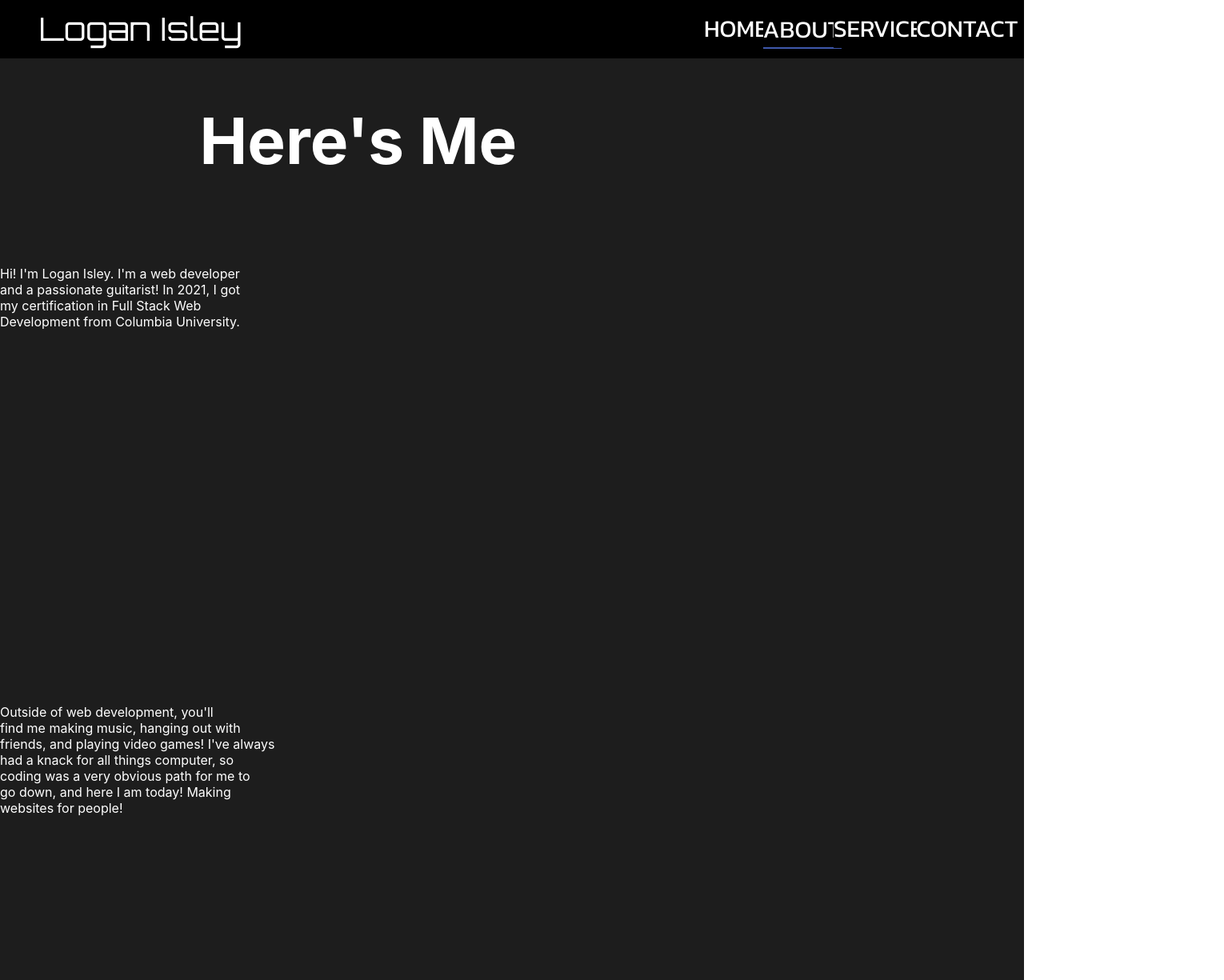
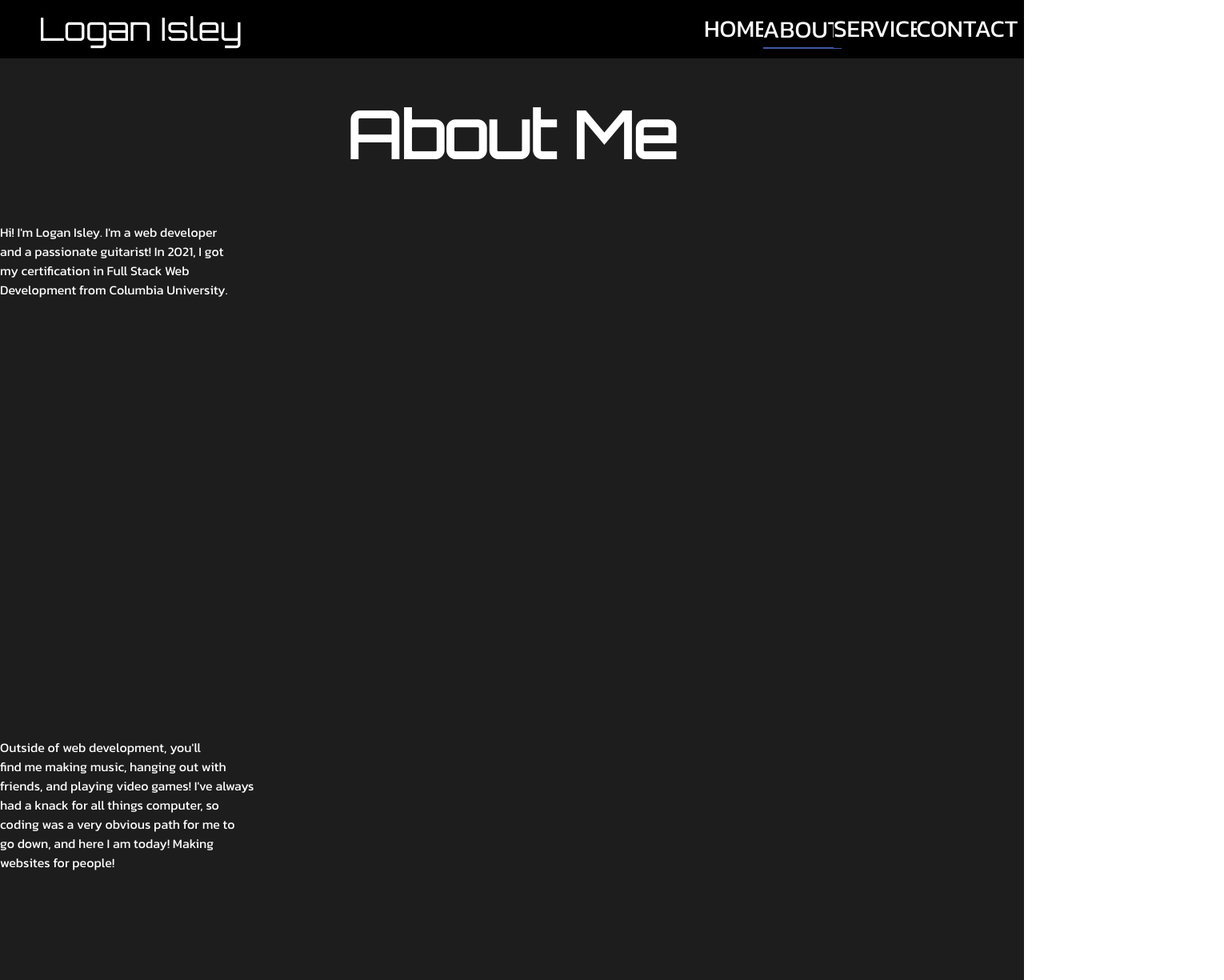
Before and after one commit to LowGcifer/Web-Dev-Site, a React (Create React App) app in the folder client/: page /about in a window 1280 px wide. Shown: the top 1225 px of the page at 80% size, 1530 px wide, since content can reach past the window. Built offline with nearby package versions, Linux system fonts and the light colour scheme.

Commit message:
started working on about page and aligned some things on services page

```diff
--- a/client/src/pages/about/about.css
+++ b/client/src/pages/about/about.css
@@ -1,20 +1,29 @@
 #about-header-section {
   position: relative;
   height: 189px;
+  display: flex;
+  align-items: center;
+  justify-content: center;
+}
+
+#about-body {
+  overflow-x: hidden;
 }
 
 #about-header {
+  font-family: Orbitron;
   position: relative;
   font-size: 80px;
-  left: 19.5%;
 }
 
 #about-row-one {
-  height: 532px;
+  height: 628px;
+  font-family: Kanit;
 }
 
 #about-row-two {
-  height: 427px;
+  height: 522px;
+  font-family: Kanit;
 }
 
 #about-button-section {
--- a/client/src/pages/about/index.js
+++ b/client/src/pages/about/index.js
@@ -1,3 +1,4 @@
+import "../../fonts.css";
 import Navbar from "../../components/Navbar";
 import "./about.css";
 
@@ -7,7 +8,7 @@ function About() {
       <Navbar></Navbar>
       <div id="about-body">
         <div id="about-header-section">
-          <h1 id="about-header">Here's Me</h1>
+          <h1 id="about-header">About Me</h1>
         </div>
         <div id="about-row-one">
           <p id="about-paragraph-one">
--- a/client/src/pages/services/index.js
+++ b/client/src/pages/services/index.js
@@ -8,8 +8,7 @@ function Services() {
     <div className="default-color">
       <Navbar></Navbar>
       <div className="services-body">
-        <div>
-          <div id="services-header-image"></div>
+        <div id="services-header-container">
           <h1 id="services-header-text">Services</h1>
         </div>
         <div id="services-paths">
--- a/client/src/pages/services/services.css
+++ b/client/src/pages/services/services.css
@@ -7,24 +7,25 @@
   overflow-x: hidden;
 }
 
-#services-header-image {
+#services-header-container {
   height: 300px;
-  position: relative;
-  left: 700px;
+  display: flex;
+  justify-content: center;
+  align-items: center;
 }
 
 #services-header-text {
   position: relative;
   font-family: Orbitron;
-  left: 42%;
-  bottom: 221px;
+  /* left: 42%;
+  bottom: 221px; */
   font-size: 60px;
 }
 
 #services-paths {
-  height: 120%;
+  height: 1150px;
   position: relative;
-  bottom: 100px;
+  /* bottom: 100px; */
 }
 
 #services-paths-head {
```
